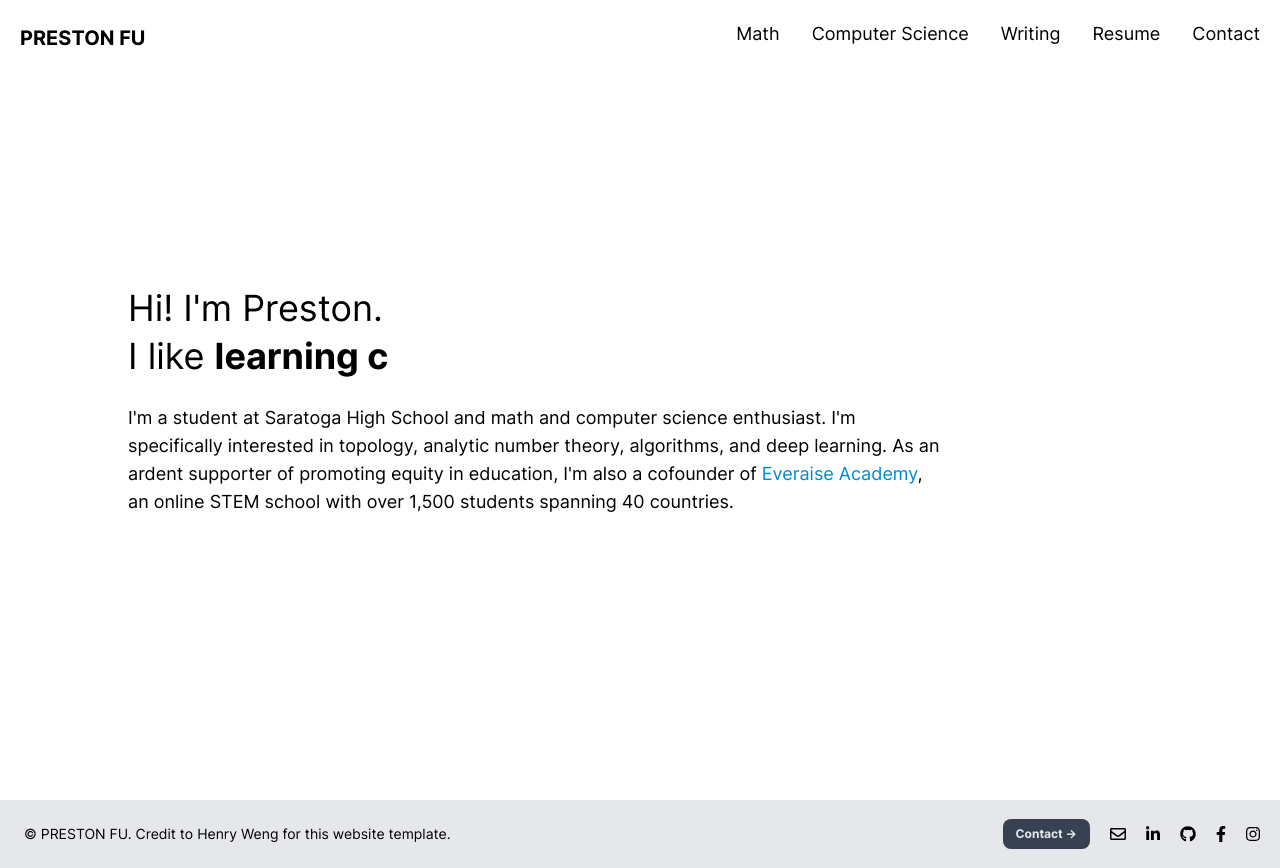
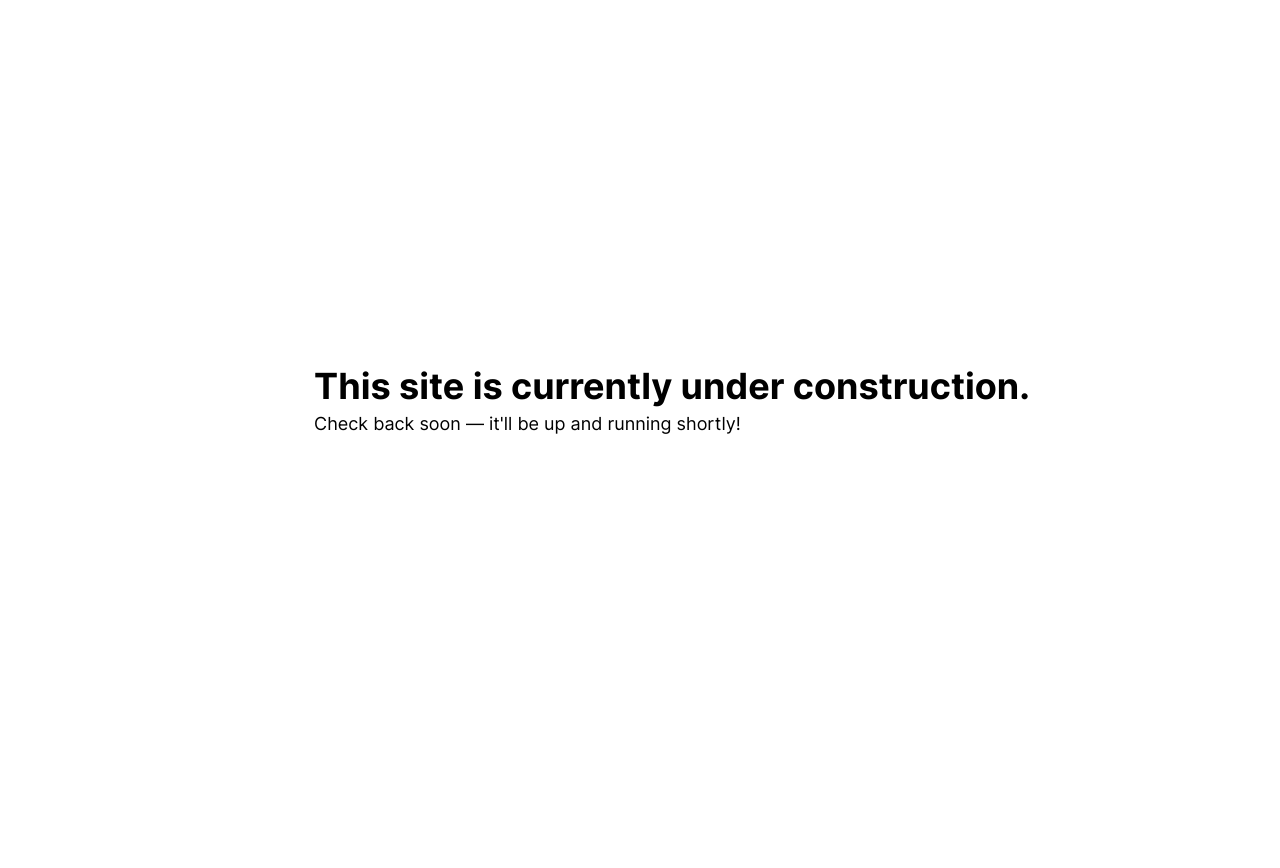
Before and after one commit to prestonfu/personal-site, a React (Create React App) app: page / in a window 1280 px wide. After the commit the page ends 800 px from the top, so only its background shows below. Built offline with nearby package versions, Linux system fonts and the light colour scheme.

Commit message:
Construction

```diff
--- a/src/App.js
+++ b/src/App.js
@@ -1,10 +1,13 @@
-import Experience from "./sections/experience";
+import Experience from "./components/experience";
 import Hero from "./sections/hero";
-import Header from "./sections/header"
-import Footer from "./sections/footer"
+import Header from "./components/header"
+import Navigation from "./components/navigation"
+import Footer from "./components/footer"
 import ProjectsCS from "./sections/projects/cs"
 import ProjectsMath from "./sections/projects/math"
 import ProjectsWriting from "./sections/projects/writing"
+import NotFound from "./sections/notfound"
+import Construction from "./sections/construction"
 import { Helmet } from "react-helmet";
 
 import {
@@ -16,38 +19,44 @@ import {
 
 
 function App() {
+  var construction = new Boolean('true');
+
+  if (construction) {
     return (
-    <div className = "bg-white">
+      <div>
+        <Helmet>
+          <title>Preston Fu</title>
+        </Helmet>
+
+        <Construction />
+      </div>
+    );
+  }
+  else {
+    return (
+      <div>
         <Router>
           <Helmet>
             <title>Preston Fu</title>
           </Helmet>
-        <Header />
+          {/* <Header /> */}
+          <Navigation />
 
           <Switch>
-          <Route path="/projects/math">
-            <div className="h-20 bg-white" />
-            <ProjectsMath />
-          </Route>
-          <Route path="/projects/cs">
-            <div className="h-20 bg-white" />
-            <ProjectsCS />
-          </Route>
-          <Route path="/projects/writing">
-            <div className="h-20 bg-white" />
-            <ProjectsWriting />
-          </Route>
-          <Route path="/">
-            <Hero />
-          </Route>
+            <Route exact path="/" component={Hero} />
+            <Route path="/projects/math" component={ProjectsMath} />
+            <Route path="/projects/cs" component={ProjectsCS} />
+            <Route path="/projects/writing" component={ProjectsWriting} />
+            <Route component={NotFound} status={404} />
           </Switch>
 
           <div id="contact">
-          <Footer/>
+            <Footer />
           </div>
         </Router>
       </div>
     );
   }
+}
 
 export default App;
--- /dev/null
+++ b/src/sections/construction.js
@@ -0,0 +1,25 @@
+import React from 'react';
+import Typewriter from 'typewriter-effect';
+import './hero-background.css'
+
+
+const Construction = () => {
+  return (
+    <div>
+      <div className="relative h-screen hero-background flex items-center">
+
+        <div className="mx-auto max-w-6xl sm:pl-16 z-0 justify-center">
+          {/* <div className="hero-grid"> */}
+              <h1 className="hero-header">
+                <b>This site is currently under construction.</b>
+              </h1>
+              <p>
+                Check back soon — it'll be up and running shortly!
+              </p>
+        </div>
+      </div>
+    </div>
+  )
+}
+
+export default Construction
```
Lines whose indentation alone changed are shown as unchanged.
